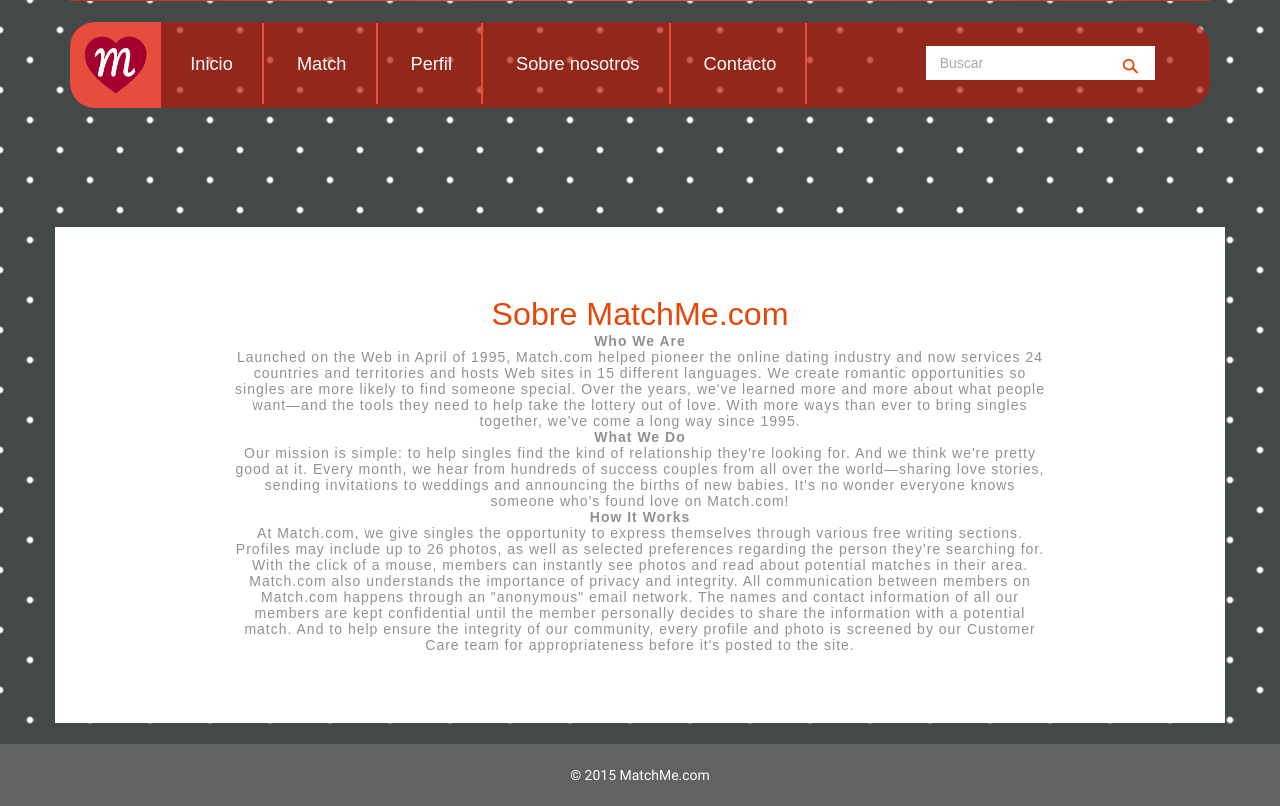
After one commit to BasesDeDatos/matchme, a PHP site: page /aboutus.php in a window 1280 px wide. The commit adds this page. Shown: the part 330-1136 px from the top of the page. Run offline with PHP 8.4, Linux system fonts and the light colour scheme; some libraries are stand-ins or nearby versions.

Commit message:
Pagina de contacto, sobre nosotros creada. Links a las paginas en header.php

```diff
--- /dev/null
+++ b/aboutus.php
@@ -0,0 +1,36 @@
+<!--
+Author: W3layouts, Isaac Campos, Roger Villalobos,  Jeffrey Alvarado
+Author URL: http://w3layouts.com
+License: Creative Commons Attribution 3.0 Unported
+License URL: http://creativecommons.org/licenses/by/3.0/
+-->
+	<?php require_once("header.php") ?>
+			<div class="row">
+				<div class="content-right">
+					<div class="bnr-text">
+						<h1>
+							Sobre MatchMe.com
+						</h1>
+						<p>
+							<strong>Who We Are</strong>
+						</p>
+						<p>
+							Launched on the Web in April of 1995, Match.com helped pioneer the online dating industry and now services 24 countries and territories and hosts Web sites in 15 different languages. We create romantic opportunities so singles are more likely to find someone special. Over the years, we've learned more and more about what people want—and the tools they need to help take the lottery out of love. With more ways than ever to bring singles together, we've come a long way since 1995.
+						</p>
+						<p>
+							<strong>What We Do</strong>
+						</p>
+						<p>
+							Our mission is simple: to help singles find the kind of relationship they're looking for. And we think we're pretty good at it. Every month, we hear from hundreds of success couples from all over the world—sharing love stories, sending invitations to weddings and announcing the births of new babies. It's no wonder everyone knows someone who's found love on Match.com!
+						</p>
+						<p>
+							<strong>How It Works</strong>
+						</p>
+						<p>
+							 At Match.com, we give singles the opportunity to express themselves through various free writing sections. Profiles may include up to 26 photos, as well as selected preferences regarding the person they're searching for. With the click of a mouse, members can instantly see photos and read about potential matches in their area. Match.com also understands the importance of privacy and integrity. All communication between members on Match.com happens through an "anonymous" email network. The names and contact information of all our members are kept confidential until the member personally decides to share the information with a potential match. And to help ensure the integrity of our community, every profile and photo is screened by our Customer Care team for appropriateness before it's posted to the site.
+						</p>
+						<div class="bnr-text"></div>
+					</div>
+				</div>
+			</div>
+	<?php require_once("footer.php") ?>
--- a/header.php
+++ b/header.php
@@ -42,12 +42,11 @@
 				<div class="top-nav">
 					<span class="menu">Menu</span>
 					<ul class="nav1">
-						<li><a href="#" class="active" data-hover="Inicio">Inicio</a></li>
+						<li><a href="index.php" data-hover="Inicio">Inicio</a></li>
 						<li><a href="#" data-hover="Match">Match</a></li>
-						<!--li><a href="#" data-hover="Match">Match</a></li-->
-						<li><a href="#" data-hover="Perfil">Perfil</a></li>
-						<li><a href="#" data-hover="Sobre nosotros">Sobre nosotros</a></li>
-						<li><a href="#" data-hover="Contacto">Contacto</a></li>
+						<li><a href="profile.php" data-hover="Perfil">Perfil</a></li>
+						<li><a href="aboutus.php" data-hover="Sobre nosotros">Sobre nosotros</a></li>
+						<li><a href="contactus.php" data-hover="Contacto">Contacto</a></li>
 					</ul>
 				</div>
 				<div class="search">
--- a/register.php
+++ b/register.php
@@ -5,7 +5,7 @@
 License: Creative Commons Attribution 3.0 Unported
 License URL: http://creativecommons.org/licenses/by/3.0/
 -->
-	<?php require_once("header.php") ?>
+	<?php require_once("header2.php") ?>
 
 	<div class="row">
 		<div class="col-md-12 register-form">
```
Also changed, not shown: contactus.php (added, +30 -0 lines), index.php (+11 -7 lines).
